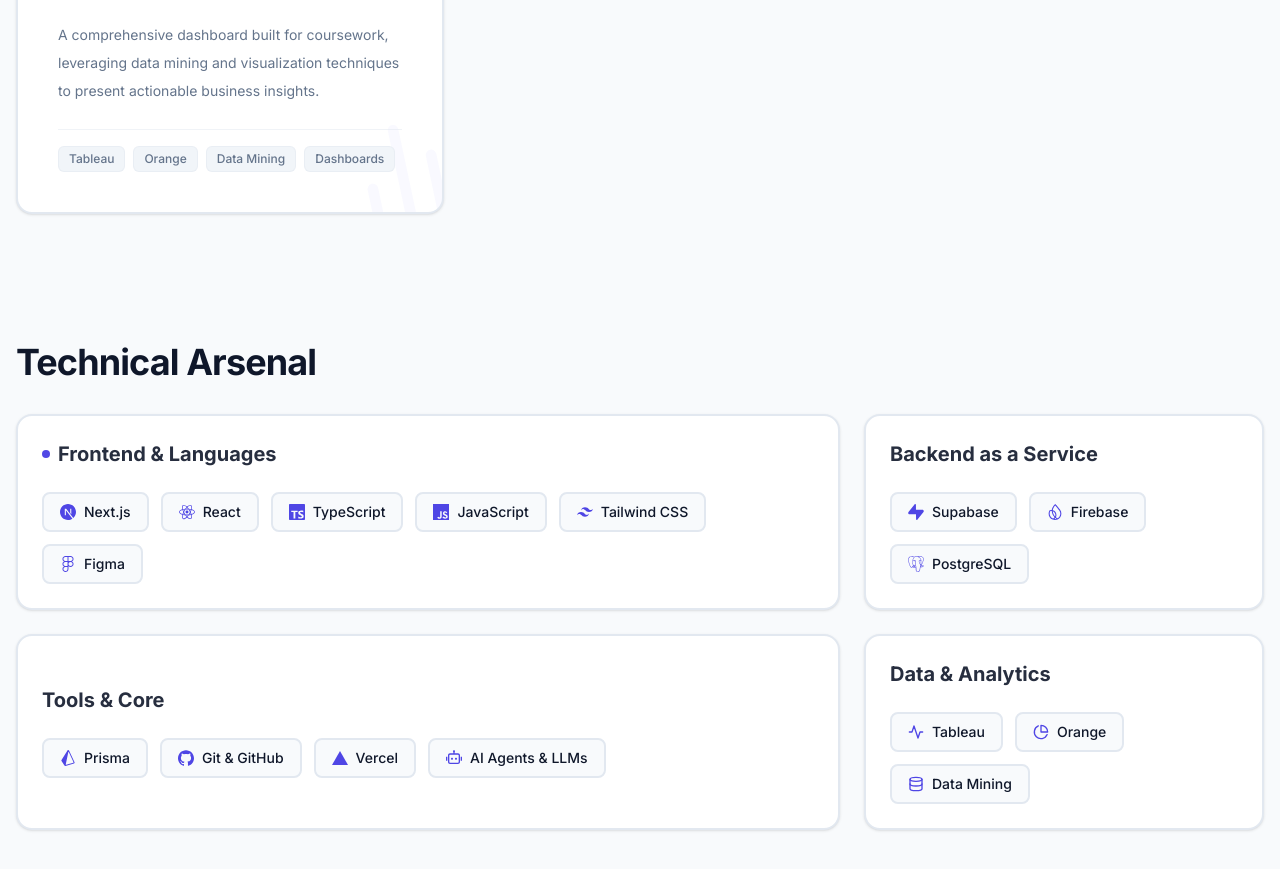
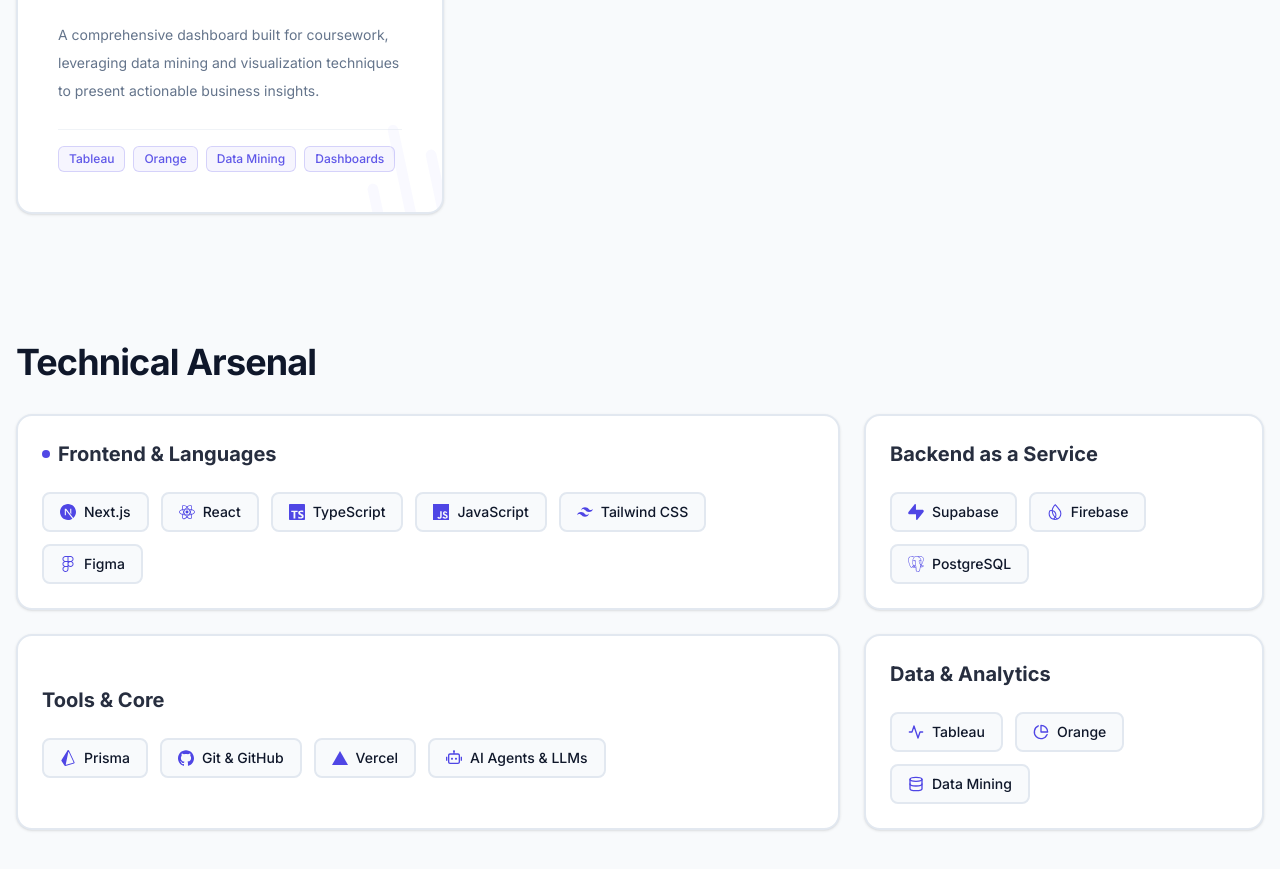
Before and after one commit to oneilh/oneil_obidiaso_portfolio, a Next.js app: page / in a window 1280 px wide. Shown: the part 2023-2892 px from the top of the page. Built offline with nearby package versions, Linux system fonts and the light colour scheme; no server answers.

Commit message:
feat: implement main portfolio landing page and project card component

```diff
--- a/app/page.tsx
+++ b/app/page.tsx
@@ -206,11 +206,11 @@
                     {project.description}
                   </p>
 
-                  <div className="flex flex-wrap gap-2 mt-auto pt-4 border-t border-border/50">
+                  <div className="flex flex-wrap gap-2 mt-auto pt-4 border-t border-border/50 relative z-20">
                     {project.tags.map((tag) => (
                       <span
                         key={tag}
-                        className="px-2.5 py-1 rounded-md text-xs font-medium bg-muted text-muted-foreground border border-border/50 group-hover:border-accent/30 transition-colors"
+                        className="px-2.5 py-1 rounded-md text-xs font-medium bg-accent/5 text-accent/90 border border-accent/20 hover:bg-accent/15 hover:border-accent/30 transition-all duration-300 cursor-default"
                       >
                         {tag}
                       </span>
--- a/components/ProjectCard.tsx
+++ b/components/ProjectCard.tsx
@@ -58,9 +58,9 @@
             {project.description}
           </p>
 
-          <div className="flex flex-wrap gap-1.5 mb-5">
+          <div className="flex flex-wrap gap-1.5 mb-5 relative z-20">
             {project.tags.map(tag => (
-              <span key={tag} className="text-[10px] sm:text-xs font-semibold px-2 py-0.5 rounded-md bg-muted/80 text-muted-foreground border border-border/50 group-hover:border-accent/30 group-hover:text-foreground transition-colors duration-300">
+              <span key={tag} className="text-[10px] sm:text-xs font-medium px-2.5 py-0.5 rounded-md bg-accent/5 text-accent/90 border border-accent/20 hover:bg-accent/15 hover:border-accent/30 transition-all duration-300 cursor-default">
                 {tag}
               </span>
             ))}
```
